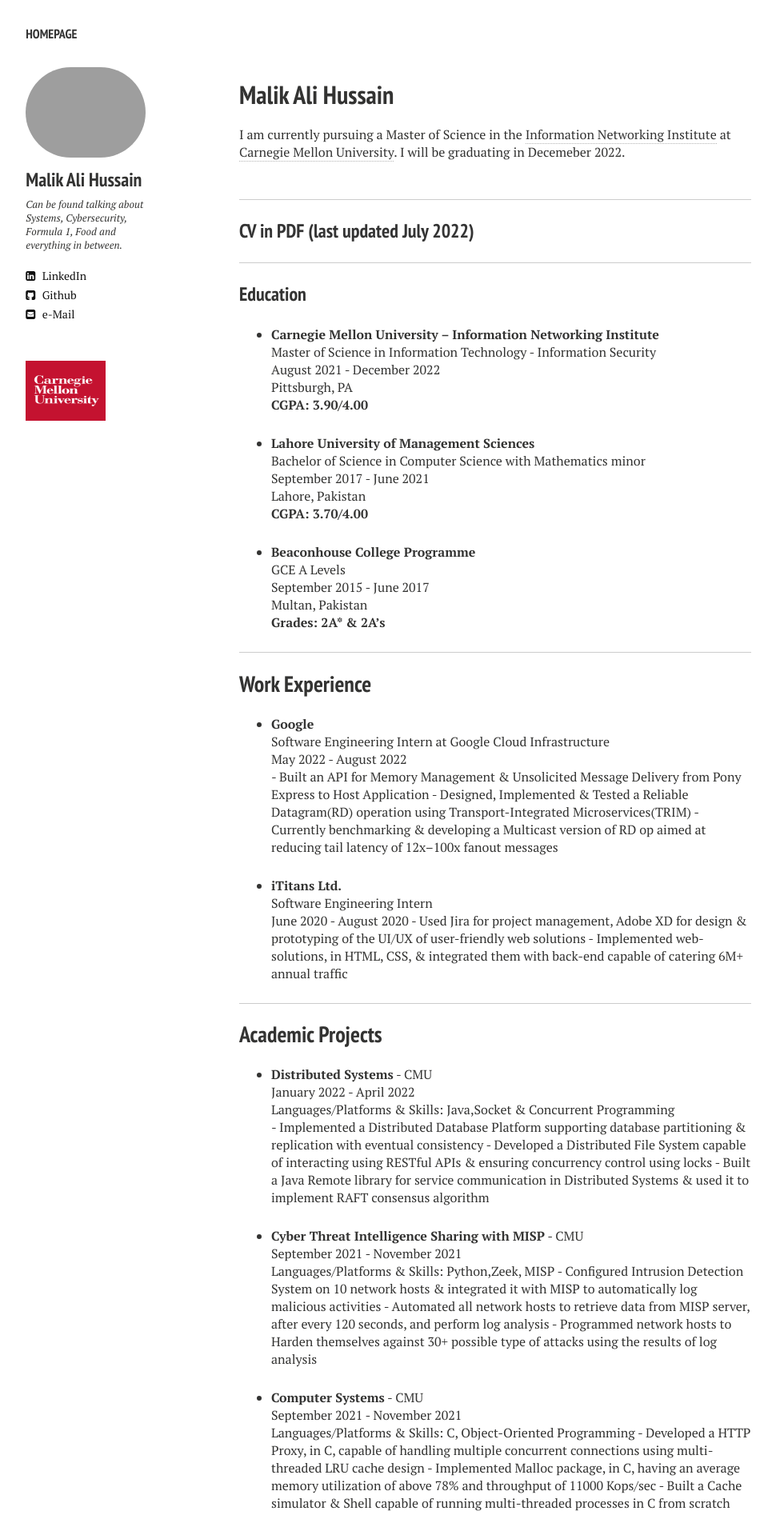
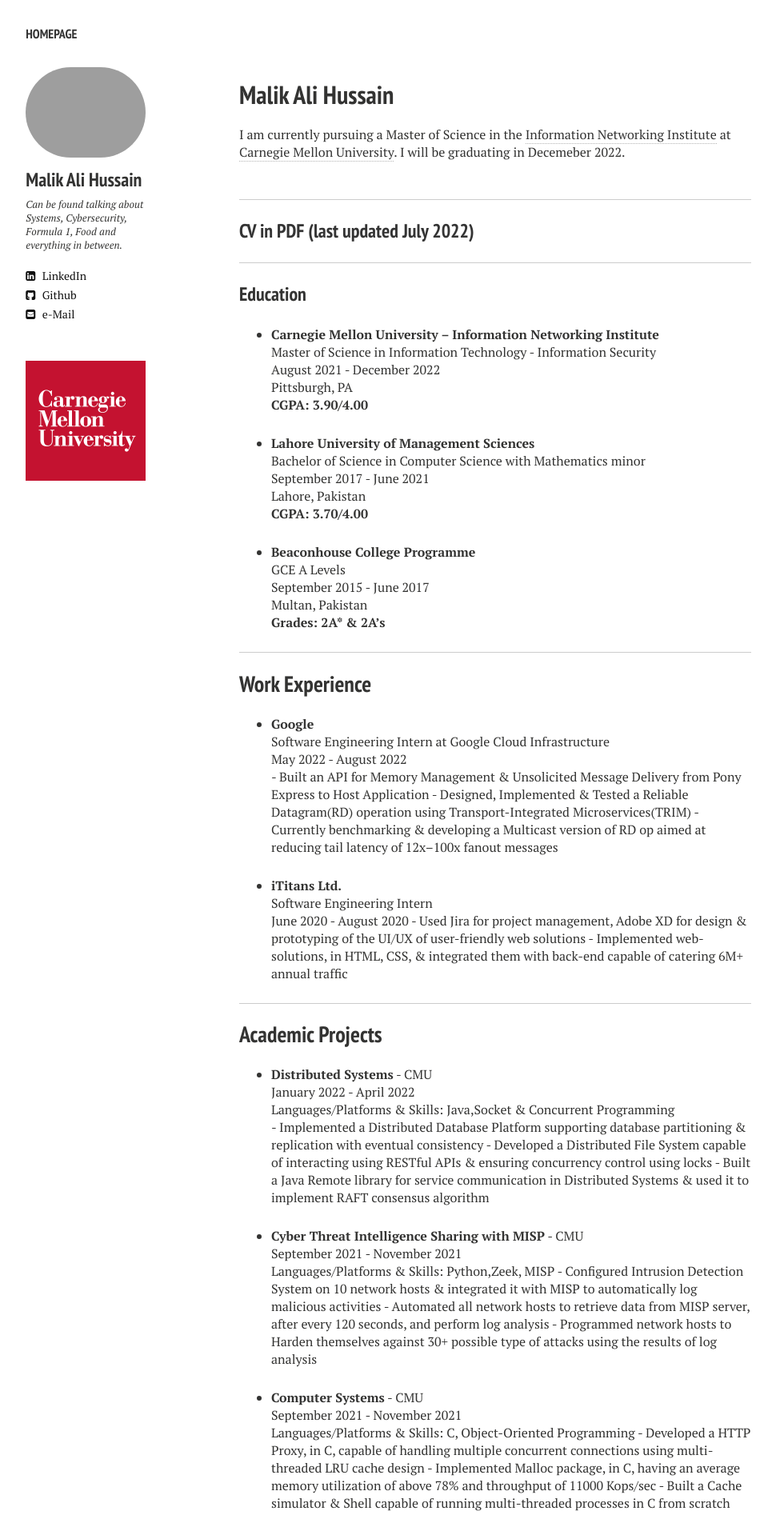
Before and after one commit to malikalihussain/malikalihussain.github.io, a Jekyll site: the page built from index.md, in a window 1280 px wide. Shown: the top 1919 px of the page at 80% size, without its empty margins (21-991 px from the left). Built offline with Jekyll 4.4.1, drawn with Linux system fonts in a browser that asks for light colours; nearby versions of some CDN libraries; comment, search, counter and statistics services are not loaded.

Commit message:
Update _author-bio.html

```diff
--- a/_includes/_author-bio.html
+++ b/_includes/_author-bio.html
@@ -24,4 +24,4 @@
 {% if site.owner.google_plus %}<a href="http://plus.google.com/{{ site.owner.google_plus }}" class="author-social" target="_blank"><i class="fa fa-google-plus-square"></i> Google+</a>{% endif %}
 <br>
 <br>
-<img align="left" width="100" height="75" src="/images/BU-logo.gif">
+<img align="left" width="150" height="150" src="/images/BU-logo.gif">
```
